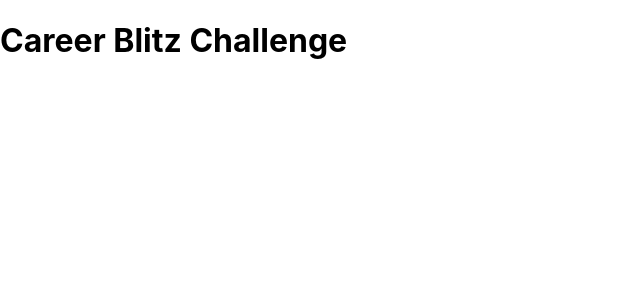
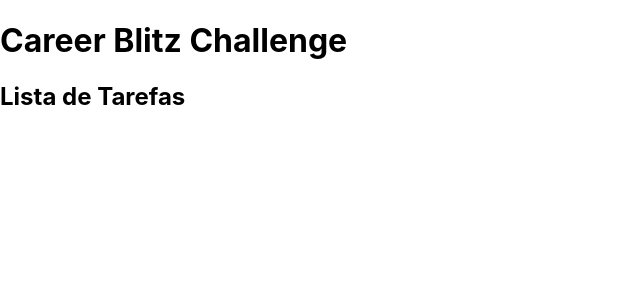
Before and after one commit to Ivanielson/sd-014-b-career-blitz-challenge, a React (Create React App) app in the folder front-end/: page /tasks in a window 1280 px wide. Shown: the top 300 px of the page, without its empty margins (0-640 px from the left). Built offline with nearby package versions, Linux system fonts and the light colour scheme; no server answers.

Commit message:
:sparkles: feat: Implementa o acesso as rotas da aplicação

```diff
--- a/front-end/src/App.js
+++ b/front-end/src/App.js
@@ -1,13 +1,15 @@
 import './App.css';
 import TaskProvider from './context/TaskProvider';
+import Router from './routes/Routes';
 
 function App() {
   return (
-    <main>
-      <TaskProvider>
+    <TaskProvider>
+      <main>
         <h1>Career Blitz Challenge</h1>
-      </TaskProvider>
-    </main>
+        <Router />
+      </main>
+    </TaskProvider>
   );
 }
 
--- a/front-end/src/index.js
+++ b/front-end/src/index.js
@@ -1,5 +1,6 @@
 import React from 'react';
 import ReactDOM from 'react-dom/client';
+import { BrowserRouter } from 'react-router-dom';
 import './index.css';
 import App from './App';
 import reportWebVitals from './reportWebVitals';
@@ -7,7 +8,9 @@ import reportWebVitals from './reportWebVitals';
 const root = ReactDOM.createRoot(document.getElementById('root'));
 root.render(
   <React.StrictMode>
-    <App />
+    <BrowserRouter>
+      <App />
+    </BrowserRouter>
   </React.StrictMode>
 );
 
```
